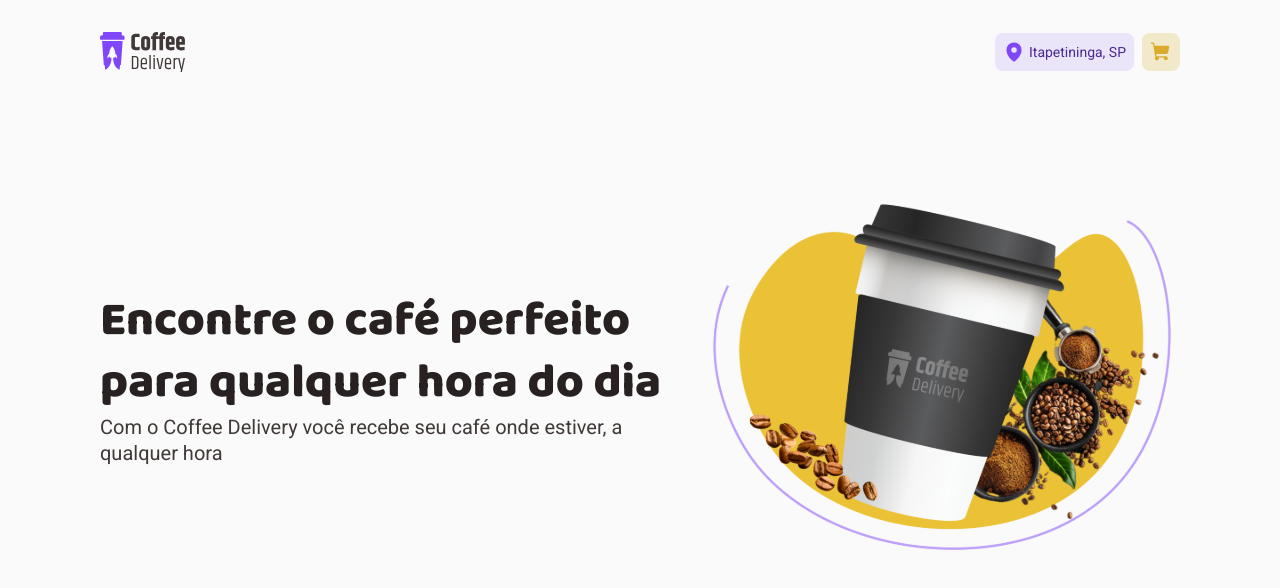
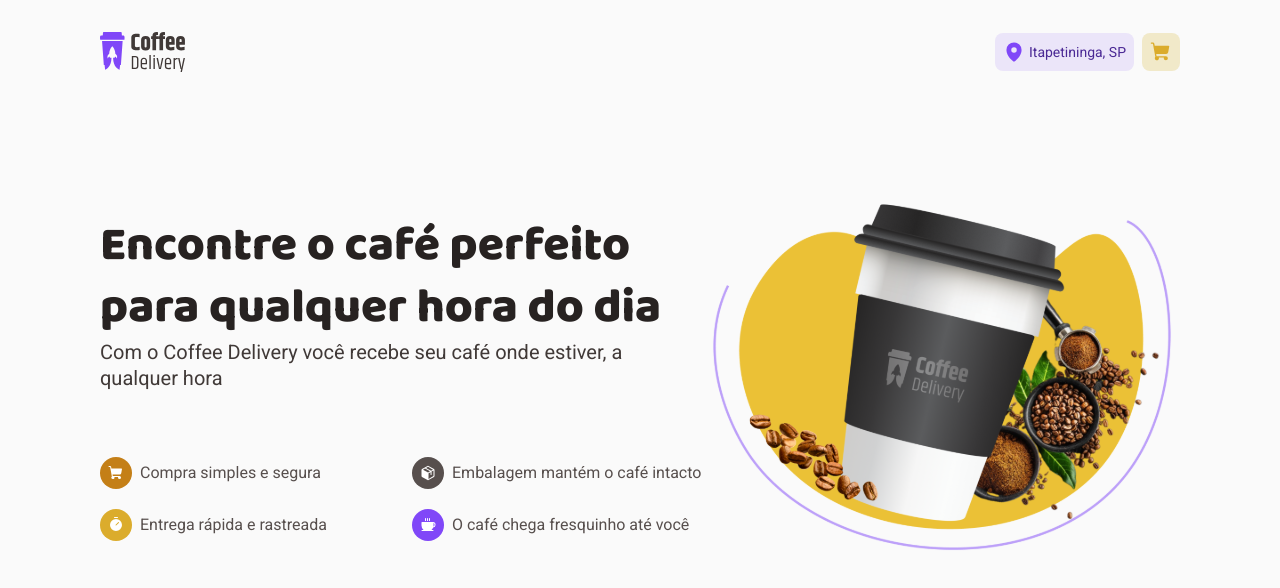
Before and after one commit to fernando-meira/coffee-delivery, a React (Vite) app: page / in a window 1280 px wide. Shown: the top 588 px of the page. Built offline with nearby package versions, Linux system fonts and the light colour scheme.

Commit message:
feat: Criado componente BenefitsListItem

```diff
--- /dev/null
+++ b/src/pages/Home/components/BenefitsListItem/index.tsx
@@ -0,0 +1,27 @@
+import { IconProps } from 'phosphor-react';
+
+import * as S from './styles';
+
+interface BenefitsListItemProps {
+  title: string;
+  backgroundIconColor: string;
+  icon: React.ForwardRefExoticComponent<
+    IconProps & React.RefAttributes<SVGSVGElement>
+  >;
+}
+
+export function BenefitsListItem({
+  title,
+  icon: Icon,
+  backgroundIconColor,
+}: BenefitsListItemProps) {
+  return (
+    <S.Container>
+      <S.IconWrapper backgroundIconColor={backgroundIconColor}>
+        {<Icon size={16} color="#fff" weight="fill" />}
+      </S.IconWrapper>
+
+      <S.Title>{title}</S.Title>
+    </S.Container>
+  );
+}
--- /dev/null
+++ b/src/pages/Home/components/BenefitsListItem/styles.ts
@@ -0,0 +1,30 @@
+import styled, { css } from 'styled-components';
+
+export const Container = styled.div`
+  display: flex;
+  align-items: center;
+`;
+
+export const IconWrapper = styled.div<{ backgroundIconColor: string }>`
+  ${({ backgroundIconColor }) => css`
+    width: 3.2rem;
+    height: 3.2rem;
+    padding: 0.4rem;
+    margin-right: 0.8rem;
+    border-radius: 1.6rem;
+
+    display: flex;
+    align-items: center;
+    justify-content: center;
+
+    background-color: ${backgroundIconColor};
+  `}
+`;
+
+export const Title = styled.p`
+  ${({ theme }) => css`
+    font-size: ${theme.font.base.sizes[16]};
+    font-weight: ${theme.font.base.weight.regular};
+    line-height: ${theme.font.base.lineHeight[130]};
+  `}
+`;
--- a/src/pages/Home/components/Intro/index.tsx
+++ b/src/pages/Home/components/Intro/index.tsx
@@ -1,17 +1,58 @@
+import { Coffee, Timer, Package, ShoppingCart } from 'phosphor-react';
+
+import { defaultTheme } from '../../../../styles/default';
 import mockup from '../../../../assets/coffee-delivery.svg';
+
+import { BenefitsListItem } from '../';
 
 import * as S from './styles';
 
 export function Intro() {
+  const benefits = [
+    {
+      icon: ShoppingCart,
+      title: 'Compra simples e segura',
+      backgroundColor: defaultTheme.colors.yellow[900],
+    },
+    {
+      icon: Package,
+      title: 'Embalagem mantém o café intacto',
+      backgroundColor: defaultTheme.colors.base.text,
+    },
+    {
+      icon: Timer,
+      title: 'Entrega rápida e rastreada',
+      backgroundColor: defaultTheme.colors.yellow[500],
+    },
+    {
+      icon: Coffee,
+      title: 'O café chega fresquinho até você',
+      backgroundColor: defaultTheme.colors.purple[500],
+    },
+  ];
+
   return (
     <S.Container>
       <S.Content>
-        <S.Title>Encontre o café perfeito para qualquer hora do dia</S.Title>
+        <S.TextWrapper>
+          <S.Title>Encontre o café perfeito para qualquer hora do dia</S.Title>
 
-        <S.Subtitle>
-          Com o Coffee Delivery você recebe seu café onde estiver, a qualquer
-          hora
-        </S.Subtitle>
+          <S.Subtitle>
+            Com o Coffee Delivery você recebe seu café onde estiver, a qualquer
+            hora
+          </S.Subtitle>
+        </S.TextWrapper>
+
+        <S.BenefitsWrapper>
+          {benefits.map((benefit) => (
+            <BenefitsListItem
+              key={benefit.title}
+              icon={benefit.icon}
+              title={benefit.title}
+              backgroundIconColor={benefit.backgroundColor}
+            />
+          ))}
+        </S.BenefitsWrapper>
       </S.Content>
 
       <img src={mockup} />
--- a/src/pages/Home/components/Intro/styles.ts
+++ b/src/pages/Home/components/Intro/styles.ts
@@ -9,6 +9,10 @@
 `;
 
 export const Content = styled.div``;
+
+export const TextWrapper = styled.div`
+  margin-bottom: 6.6rem;
+`;
 
 export const Title = styled.h1`
   ${({ theme }) => css`
@@ -29,3 +33,9 @@
     line-height: ${theme.font.base.lineHeight[130]};
   `}
 `;
+
+export const BenefitsWrapper = styled.div`
+  display: grid;
+  grid-gap: 2rem;
+  grid-template-columns: repeat(2, 1fr);
+`;
--- a/src/pages/Home/components/index.ts
+++ b/src/pages/Home/components/index.ts
@@ -1 +1,2 @@
 export { Intro } from './Intro';
+export { BenefitsListItem } from './BenefitsListItem';
--- a/src/styles/default.ts
+++ b/src/styles/default.ts
@@ -17,7 +17,7 @@
         10: '1rem',
         12: '1.2rem',
         14: '1.4rem',
-        16: '1.6',
+        16: '1.6rem',
         18: '1.8rem',
         20: '2.0rem',
         24: '2.4rem',
```
